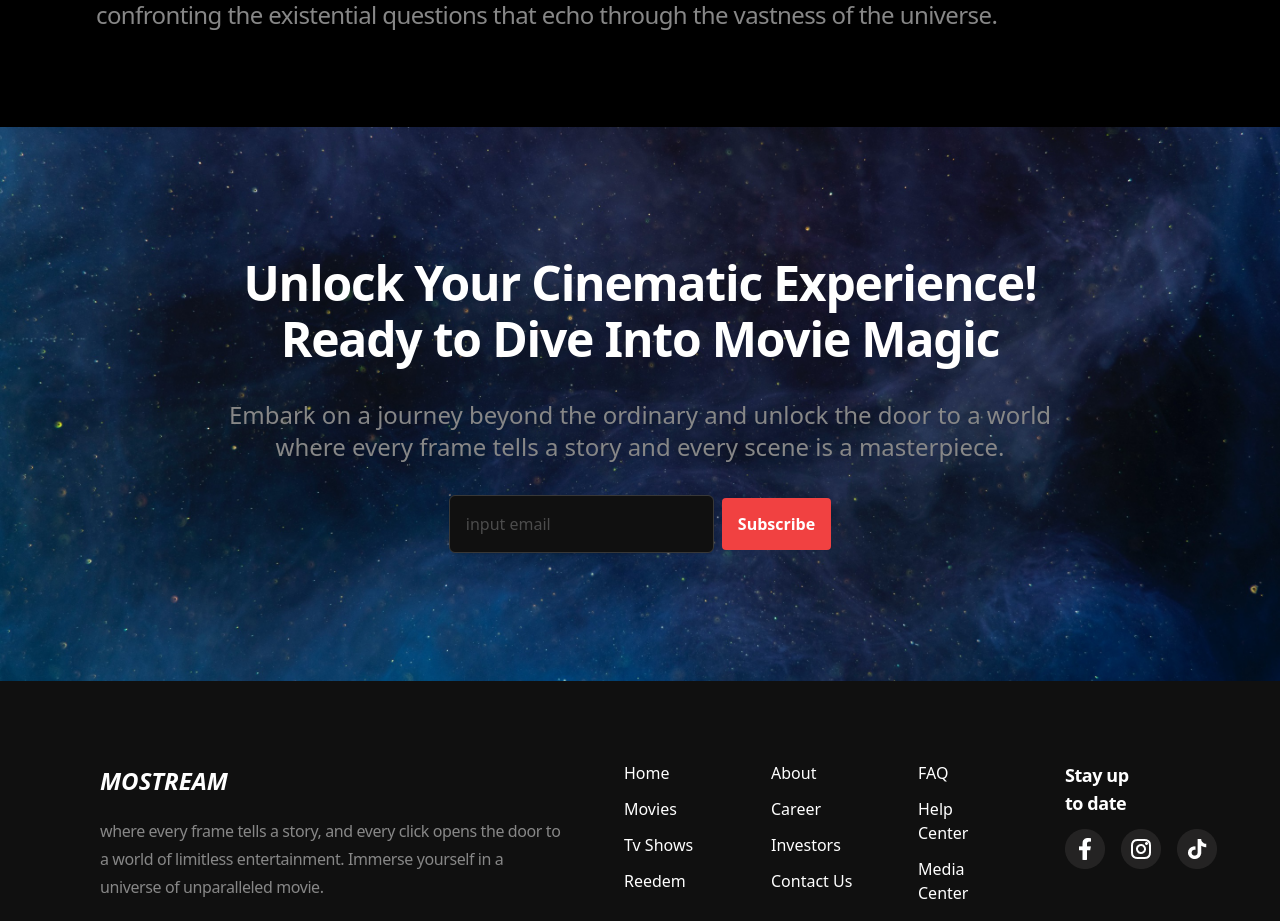
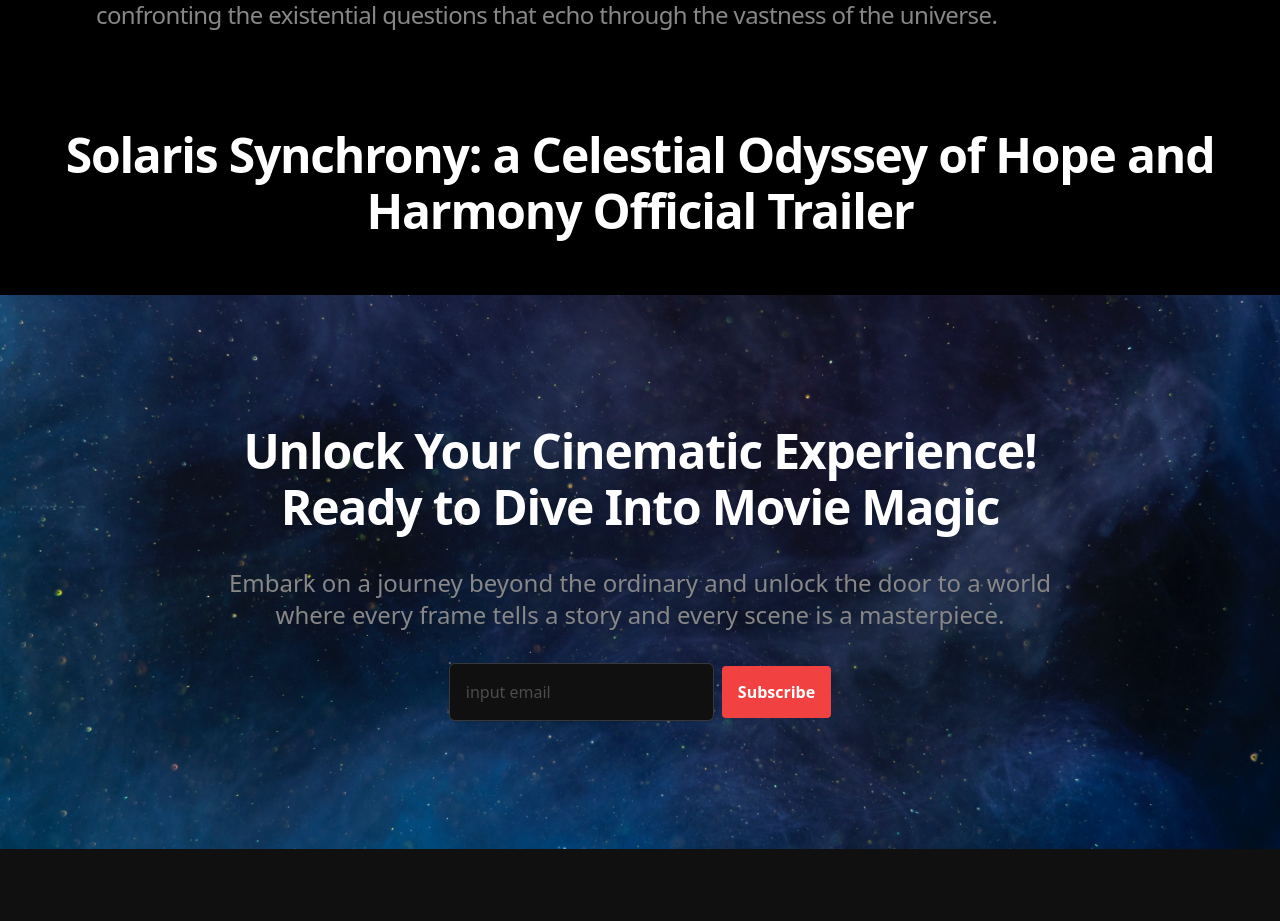
Before and after one commit to tsotne01/mostream-movie-app, a Next.js app: page /movie/1 in a window 1280 px wide. Shown: the part 1263-2184 px from the top of the page. Built offline with nearby package versions, Linux system fonts and the light colour scheme.

Commit message:
feat: add MovieCard component to movie page for displaying official trailers

```diff
--- a/src/app/(withHeaderAndFooter)/movie/[id]/page.tsx
+++ b/src/app/(withHeaderAndFooter)/movie/[id]/page.tsx
@@ -1,6 +1,7 @@
 'use client'
 import Button from '@/components/ui/button'
 import Icon from '@/components/ui/Icon'
+import MovieCard from '@/components/ui/movie-card'
 import Image from 'next/image'
 import { useParams } from 'next/navigation'
 import React from 'react'
@@ -50,6 +51,16 @@ const page = () => {
                     </p>
                 </div>
             </section>
+            <section>
+                <div className='max-w-7xl mx-auto'>
+                    <h2 className='text-center text-5xl font-semibold mb-14 leading-14 tracking-tight'>Solaris Synchrony: a Celestial Odyssey of Hope and Harmony Official Trailer</h2>
+                    <div className='flex gap-14'>
+                        {/* <MovieCard className='opacity-100 rounded-none' title='Solarys Synchrony Official Trailer 01' image='/quantum-mirage.jpg' />
+                        <MovieCard className='opacity-100 rounded-none' title='Solarys Synchrony Official Trailer 01' image='/quantum-mirage.jpg' />
+                        <MovieCard className='opacity-100 rounded-none' title='Solarys Synchrony Official Trailer 01' image='/quantum-mirage.jpg' /> */}
+                    </div>
+                </div>
+            </section>
         </>
     )
 }
--- a/src/components/ui/movie-card.tsx
+++ b/src/components/ui/movie-card.tsx
@@ -3,20 +3,20 @@ import React from 'react'
 
 type MovieCardProps = {
     title: string;
-    isActive: boolean;
+    isActive?: boolean;
     image: string;
-    onClick: () => void;
+    onClick?: () => void;
+    className: string;
 }
 
-const MovieCard = ({ title, isActive, image, onClick }: MovieCardProps) => {
+const MovieCard = ({ title, isActive = false, image, onClick, className }: MovieCardProps) => {
     return (
         <>
-            <button className={`relative min-w-fit cursor-pointer rounded-sm ${isActive ? 'border-2 border-white' : 'opacity-50 border-2 border-transparent'}`} onClick={onClick}>
+            <button className={`relative min-w-fit cursor-pointer rounded-sm ${isActive ? 'border-2 border-white' : 'opacity-50 border-2 border-transparent'} ${className}`} onClick={onClick}>
                 <Image className='rounded-sm' src={image} alt='hero background' width={286} height={250} />
                 <h3 className={`text-center absolute bottom-3 left-1/2 transform -translate-x-1/2 text-2xl text-nowrap tracking-tight leading-6 font-semibold ${isActive ? '' : 'opacity-80'}`}>
                     {title}
                 </h3>
-
             </button>
         </>
     )
```
